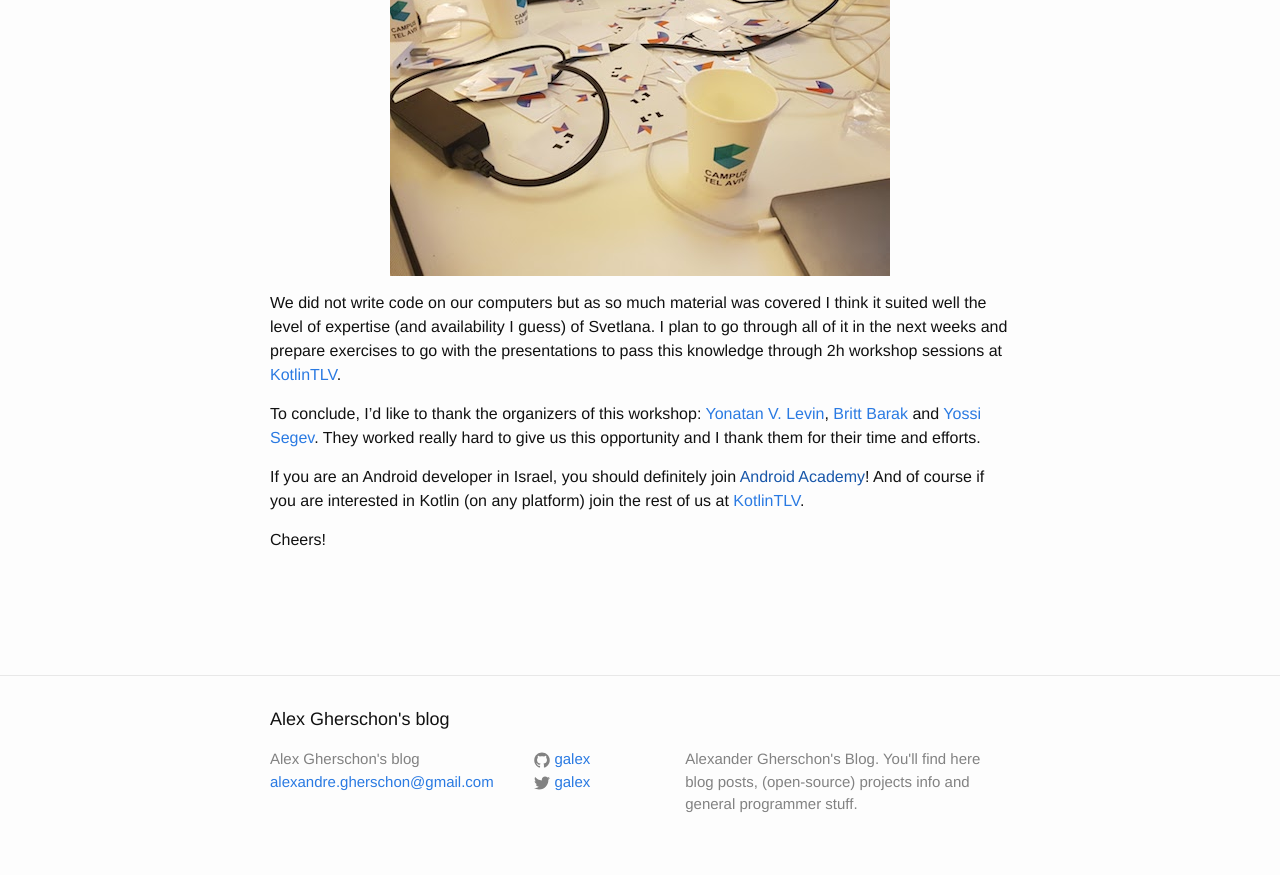
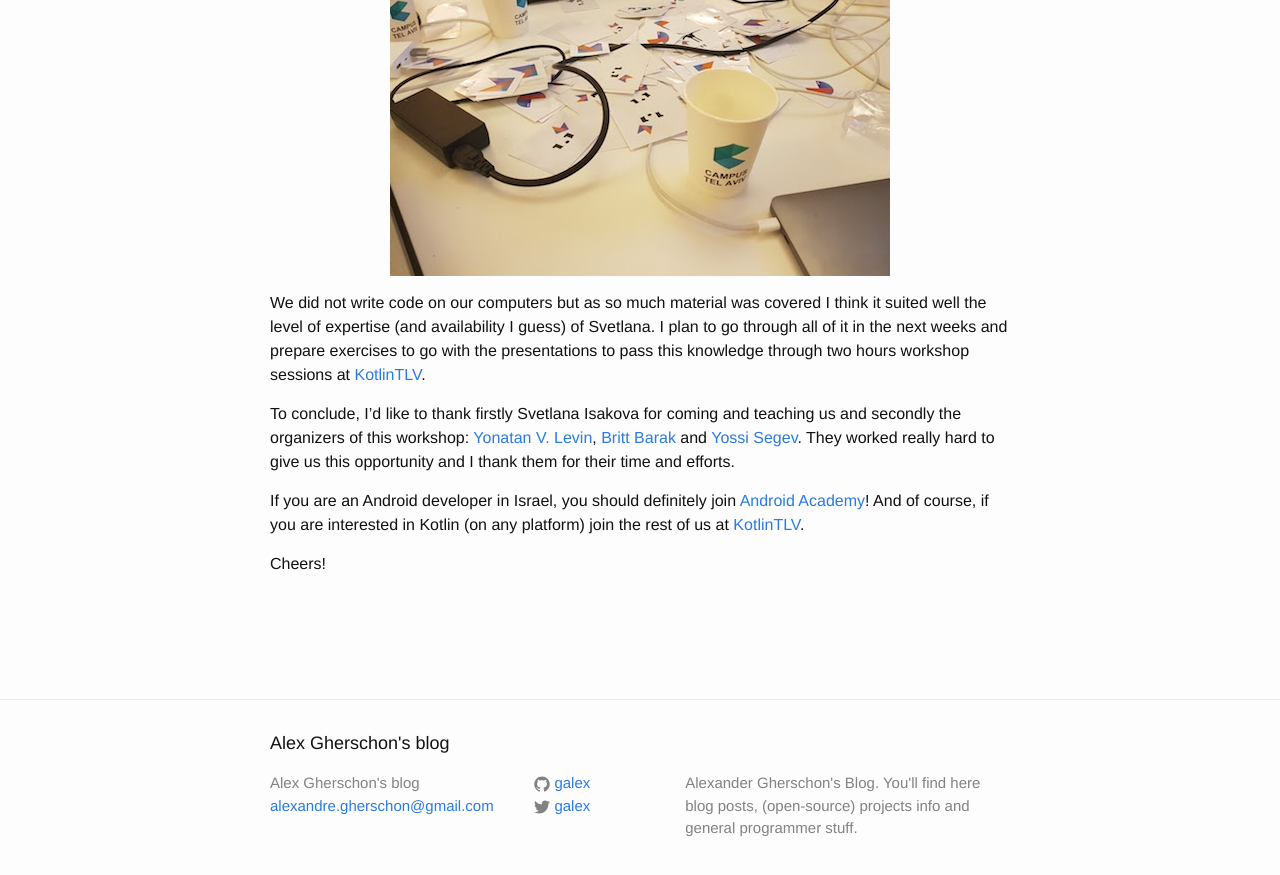
Before and after one commit to galex/galex.github.io, a Jekyll site: the page built from _posts/2017-10-21-Kotlin_Workshop_with_Svetlana_Isakova.md, in a window 1280 px wide and 900 px high, scrolled down 4577 px. Shown: the top 875 px of the window. Built offline with Jekyll 4.4.1, drawn with Linux system fonts in a browser that asks for light colours; comment, search, counter and statistics services are not loaded; some of the changed text lies outside the part shown.

Commit message:
Publishing the post about the kotlin workshop

```diff
--- a/_posts/2017-10-21-Kotlin_Workshop_with_Svetlana_Isakova.md
+++ b/_posts/2017-10-21-Kotlin_Workshop_with_Svetlana_Isakova.md
@@ -8,7 +8,7 @@
 
 ![tel aviv view from Google Campus]({{ site.url }}/assets/kotlin-workshop-sveta/tel-aviv.jpg){: .center-image }
 
-I had the immense pleasure to attend a Kotlin workshop taught by Svetlana Isakova herself! For those who don't know, Svetlana is a Developer advocate at [Jetbrains](https://jetbrains.com). She started to work there in 2011 on the compiler at the very beginning of the Kotlin project. She was always the one answering the talk requests Jetbrains was receiving so she naturally became part of the advocate team of the language.
+I had the immense pleasure to attend a Kotlin workshop taught by [Svetlana Isakova](https://twitter.com/sveta_isakova) herself! For those who don't know, Svetlana is a Developer advocate at [Jetbrains](https://jetbrains.com). She started to work there in 2011 on the compiler at the very beginning of the Kotlin project. She was always the one answering the talk requests Jetbrains was receiving so she naturally became part of the advocate team of the language.
 
 ![Svetlana Isakova and me, Alex Gherschon]({{ site.url }}/assets/kotlin-workshop-sveta/svetlana-isakova-alex-gherschon.png){: .center-image }
 
@@ -16,7 +16,7 @@
 
 Experience wise, I do not have as much mileage as I would like to have at this point. I've rewritten from scratch a Gradle Plugin we use at work (in which I improved execution speed from ~2 minutes to 8 seconds thanks to coroutines!). I also wrote an Android podcast app for [Talking Kotlin](https://taklingkotlin.com) where [Hadi Hariri](https://twitter.com/hadihariri) interviews developers about their beginnings and experiences with Kotlin. The app will be open sourced when published.
 
-This workshop came perfectly on time for me to clarify some features I didn't really get before (the concept of 'Nothing' and what is going on with suspended functions in coroutines, mainly).
+This workshop came perfectly on time for me to clarify some features I didn't really get before ([the concept of Nothing](https://twitter.com/crafty/status/921292662724063233) and what is going on with suspended functions in coroutines, mainly).
 
 ![Google Campus TLV]({{ site.url }}/assets/kotlin-workshop-sveta/campus-tlv.jpg){: .center-image }
 
@@ -34,7 +34,7 @@
 
 ![quiz]({{ site.url }}/assets/kotlin-workshop-sveta/quiz.png){: .center-image }
 
-After each presentation a quiz was distributed. Those were refreshing our attention and highlighting the key points on each presentation. To brag a little, I did get most of the questions right but not all of them! I've got to study more!
+After each presentation a quiz was distributed. Those were for refreshing our attention and highlighting the key points on each presentation. To brag a little, I did get most of the questions right but not all of them! I've got to study more!
 
 ![quiz]({{ site.url }}/assets/kotlin-workshop-sveta/accessible-teacher.jpg){: .center-image }
 
@@ -46,10 +46,10 @@
 
 ![quiz]({{ site.url }}/assets/kotlin-workshop-sveta/stickers.jpg){: .center-image }
 
-We did not write code on our computers but as so much material was covered I think it suited well the level of expertise (and availability I guess) of Svetlana. I plan to go through all of it in the next weeks and prepare exercises to go with the presentations to pass this knowledge through 2h workshop sessions at [KotlinTLV](https://kotlintlv.co.il).
+We did not write code on our computers but as so much material was covered I think it suited well the level of expertise (and availability I guess) of Svetlana. I plan to go through all of it in the next weeks and prepare exercises to go with the presentations to pass this knowledge through two hours workshop sessions at [KotlinTLV](https://kotlintlv.co.il).
 
-To conclude, I'd like to thank the organizers of this workshop: [Yonatan V. Levin](https://twitter.com/parahall), [Britt Barak](https://twitter.com/BrittBarak) and [Yossi Segev](https://twitter.com/yossisegev). They worked really hard to give us this opportunity and I thank them for their time and efforts.
+To conclude, I'd like to thank firstly Svetlana Isakova for coming and teaching us and secondly the organizers of this workshop: [Yonatan V. Levin](https://twitter.com/parahall), [Britt Barak](https://twitter.com/BrittBarak) and [Yossi Segev](https://twitter.com/yossisegev). They worked really hard to give us this opportunity and I thank them for their time and efforts.
 
-If you are an Android developer in Israel, you should definitely join [Android Academy]()! And of course if you are interested in Kotlin (on any platform) join the rest of us at [KotlinTLV](https://kotlintlv.co.il).
+If you are an Android developer in Israel, you should definitely join [Android Academy](https://www.meetup.com/TLV-Android-Academy/)! And of course, if you are interested in Kotlin (on any platform) join the rest of us at [KotlinTLV](https://www.meetup.com/KotlinTLV/).
 
 Cheers!
```
